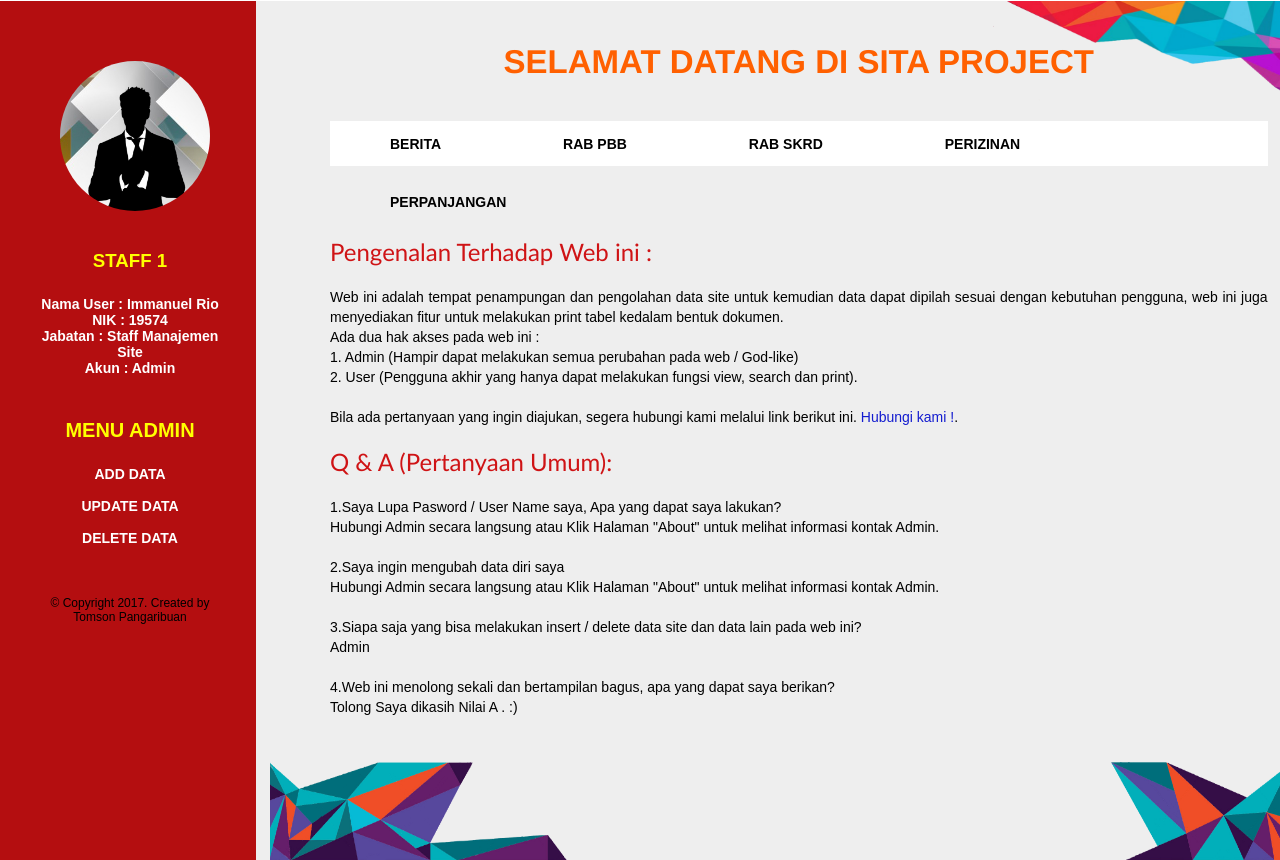
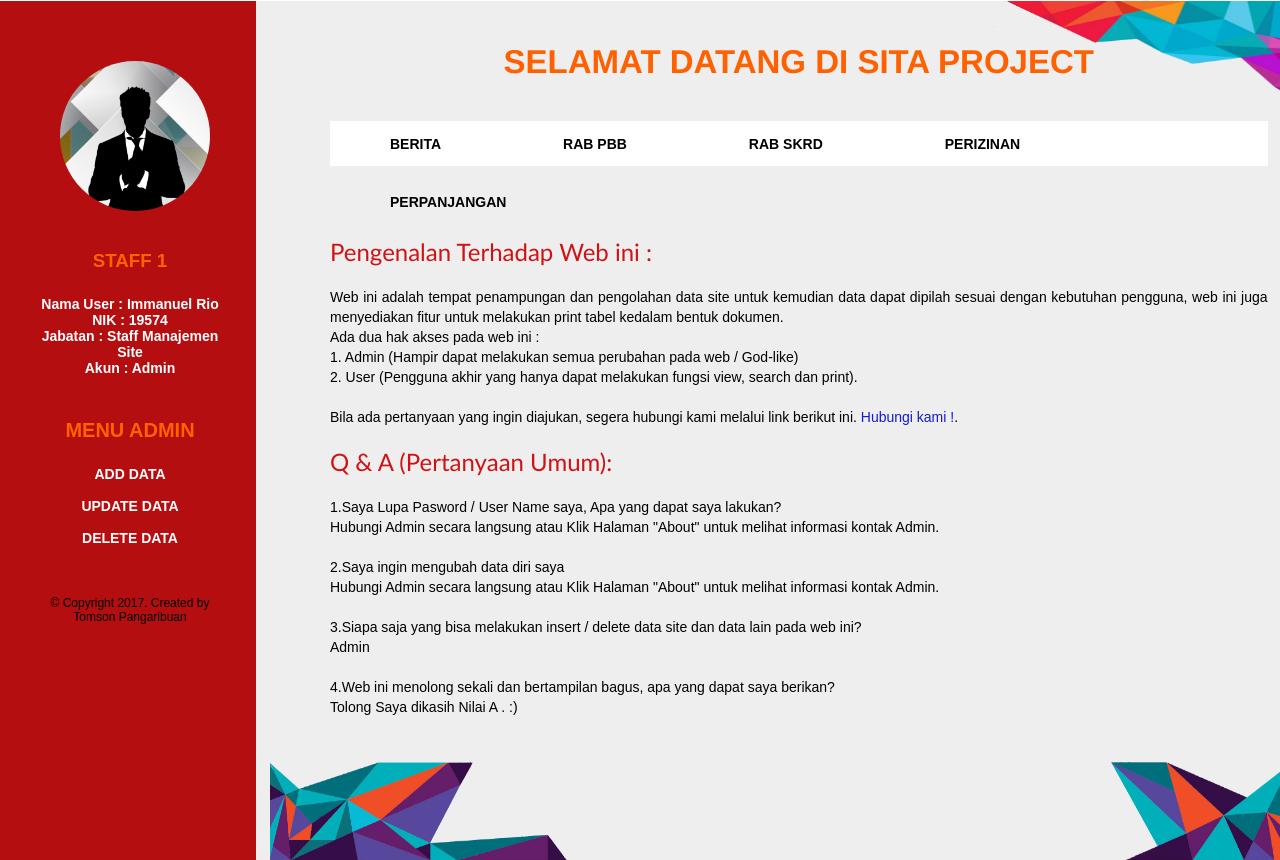
Before and after one commit to rigold/Telkomsel, a PHP site: page /Home.php in a window 1280 px wide. Shown: the part 109-969 px from the top of the page. Run offline with PHP 8.4, Linux system fonts and the light colour scheme.

Commit message:
Ganti warna font

```diff
--- a/SITA Project/css/style.css
+++ b/SITA Project/css/style.css
@@ -142,7 +142,7 @@ p a{
 	height: 20px;
 	font-family: arial;
 	font-size: 20 px;
-	color: #ffff00;
+	color: #ff6000;
 	text-decoration: none;
 	display: block;
 	//padding: 0 50px 0 0;
@@ -186,7 +186,7 @@ p a{
 	height: 20px;
 	font-family: arial;
 	font-size: 20px;
-	color: #ffff00;
+	color: #ff6000;
 	text-decoration: none;
 	display: block;
 	padding: 0 0 0 0;
```
